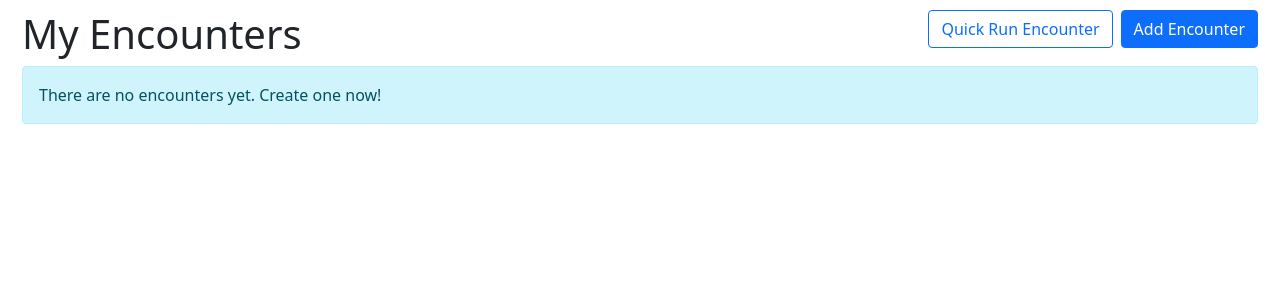
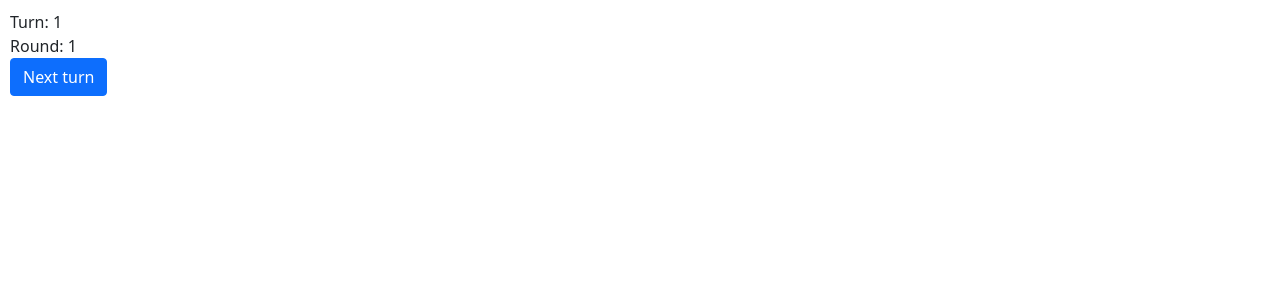
Before and after one commit to mspoehr/dnd-combat-tracker, a React (Create React App) app: page /encounters/quick/run in a window 1280 px wide. Before the commit this address led to /. Shown: the top 300 px of the page. Built offline with nearby package versions, Linux system fonts and the light colour scheme.

Commit message:
Add barebones run encounter page

```diff
--- a/src/App.tsx
+++ b/src/App.tsx
@@ -13,7 +13,8 @@ const App: React.FunctionComponent = () => (
   <BrowserRouter>
     <Routes>
       <Route path="/" element={<DndCombatTracker />}>
-        <Route path="encounters" element={<Navigate replace to="/" />}>
+        <Route path="encounters">
+          <Route index element={<Navigate replace to="/" />} />
           <Route path=":id">
             <Route index element={<EditEncounter />} />
             <Route path="run" element={<RunEncounter />} />
--- a/src/pages/MyEncounters.tsx
+++ b/src/pages/MyEncounters.tsx
@@ -1,6 +1,7 @@
 import React from "react";
 
 import { Alert, Button, Col, Container, Row, Stack } from "react-bootstrap";
+import { Link } from "react-router-dom";
 import { selectAllEncounters } from "../redux/data/encountersSlice";
 import { useAppSelector } from "../redux/store";
 
@@ -24,7 +25,9 @@ const MyEncounters: React.FunctionComponent = () => (
         </Col>
         <Col md="auto">
           <Stack direction="horizontal" gap={2}>
-            <Button variant="outline-primary">Quick Run Encounter</Button>
+            <Link to="/encounters/quick/run">
+              <Button variant="outline-primary">Quick Run Encounter</Button>
+            </Link>
             <Button variant="primary" onClick={() => alert("Not implemented yet!")}>
               Add Encounter
             </Button>
--- a/src/pages/RunEncounter.tsx
+++ b/src/pages/RunEncounter.tsx
@@ -1,5 +1,22 @@
 import React from "react";
+import { Button } from "react-bootstrap";
+import { next, selectInitiativeRound, selectInitiativeTurn } from "../redux/initiative-tracker/initiativeTrackerSlice";
+import { useAppDispatch, useAppSelector } from "../redux/store";
 
-const RunEncounter: React.FunctionComponent = () => <div>This is where you will go to run an encounter!</div>;
+const RunEncounter: React.FunctionComponent = () => {
+  const turn = useAppSelector(selectInitiativeTurn);
+  const round = useAppSelector(selectInitiativeRound);
+
+  const dispatch = useAppDispatch();
+
+  return (
+    <div>
+      <div>Turn: {turn + 1}</div>
+      <div>Round: {round + 1}</div>
+
+      <Button onClick={() => dispatch(next())}>Next turn</Button>
+    </div>
+  );
+};
 
 export default RunEncounter;
--- a/src/redux/initiative-tracker/initiativeTrackerSlice.ts
+++ b/src/redux/initiative-tracker/initiativeTrackerSlice.ts
@@ -1,5 +1,6 @@
 import { createSlice, PayloadAction } from "@reduxjs/toolkit";
 import { Creature } from "../models";
+import { RootState } from "../store";
 
 interface InitiativeCreature extends Partial<Creature> {
   initiative?: number;
@@ -13,7 +14,7 @@ const initialState = {
 };
 
 export const initiativeTrackerSlice = createSlice({
-  name: "monsters",
+  name: "initiativeTracker",
   initialState,
   reducers: {
     addCreature: (state, action: PayloadAction<Partial<Creature>>) => {
@@ -24,10 +25,18 @@ export const initiativeTrackerSlice = createSlice({
         ...creature
       };
       state.creatures.push(initiativeCreature);
+    },
+    next: (state) => {
+      state.currentTurn = (state.currentTurn + 1) % state.creatures.length;
+      if (state.currentTurn === 0) {
+        state.round += 1;
+      }
     }
   }
 });
 
-export const { addCreature } = initiativeTrackerSlice.actions;
+export const { addCreature, next } = initiativeTrackerSlice.actions;
+export const selectInitiativeTurn = (state: RootState): number => state.initiativeTracker.currentTurn;
+export const selectInitiativeRound = (state: RootState): number => state.initiativeTracker.round;
 
 export default initiativeTrackerSlice.reducer;
```
